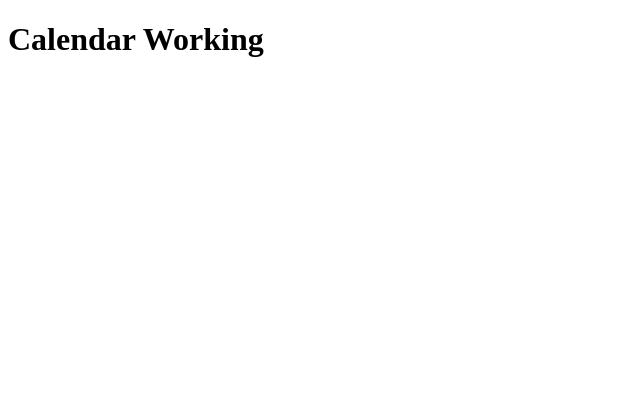
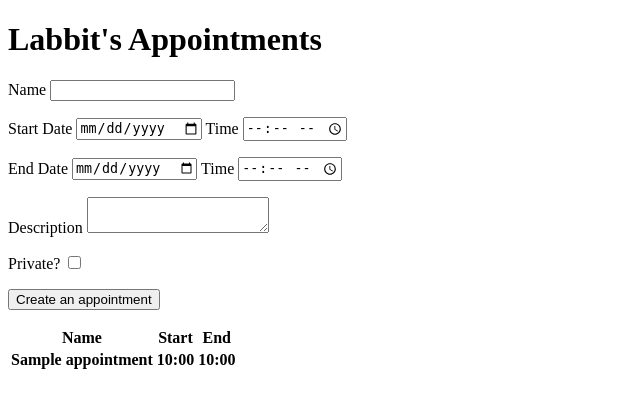
Before and after one commit to elabbit/calendarLP, a Flask app: page / in a window 1280 px wide. Shown: the top 408 px of the page, without its empty margins (0-640 px from the left). Run offline with Flask 2, Linux system fonts and the light colour scheme; a database or web service that is not in the repository returns one stand-in record (values such as "Sample title"); lists and menus that the app fills with data are empty; some libraries are stand-ins or nearby versions.

Commit message:
forms done

```diff
--- /dev/null
+++ b/app/forms.py
@@ -0,0 +1,16 @@
+from flask_wtf import FlaskForm
+from wtforms.validators import DataRequired
+from wtforms.fields import (
+    BooleanField, DateField, StringField, SubmitField, TextAreaField, TimeField
+)
+
+
+class AppointmentForm(FlaskForm):
+    name = StringField('Name', validators=[DataRequired()])
+    start_date = DateField('Start Date', validators=[DataRequired()])
+    start_time = TimeField('Time', validators=[DataRequired()])
+    end_date = DateField('End Date', validators=[DataRequired()])
+    end_time = TimeField('Time', validators=[DataRequired()])
+    description = TextAreaField("Description", validators=[DataRequired()])
+    private = BooleanField("Private?")
+    submit = SubmitField('Create an appointment')
--- a/app/routes.py
+++ b/app/routes.py
@@ -1,8 +1,44 @@
 from flask import Blueprint
-from flask import render_template
+from flask import (render_template, redirect)
+import os
+import psycopg2
+from app.forms import AppointmentForm
+from datetime import datetime
 
 bp = Blueprint("main", __name__, "/")
 
-@bp.route("/")
+CONNECTION_PARAMETERS = {
+    "user": os.environ.get("DB_USER"),
+    "password": os.environ.get("DB_PASS"),
+    "dbname": os.environ.get("DB_NAME"),
+    "host": os.environ.get("DB_HOST"),
+}
+
+
+@bp.route("/", methods=['GET', 'POST'])
 def main():
-    return render_template('main.html')
+    form = AppointmentForm()
+    if form.validate_on_submit():
+        with psycopg2.connect(**CONNECTION_PARAMETERS) as conn:
+            with conn.cursor() as curs:
+                curs.execute("""
+                            INSERT INTO appointments (name, start_datetime, end_datetime, description, private)
+                            VALUES (%(name)s, %(start_datetime)s, %(end_datetime)s, %(description)s, %(private)s)
+                            """,
+                            {
+                            'name': form.name.data,
+                            'start_datetime': datetime.combine(form.start_date.data, form.start_time.data),
+                            'end_datetime': datetime.combine(form.end_date.data, form.end_time.data),
+                            'description': form.description.data,
+                            'private': form.private.data
+                            })
+        return redirect('/')
+    with psycopg2.connect(**CONNECTION_PARAMETERS) as conn:
+        with conn.cursor() as curs:
+            curs.execute("""
+                        SELECT id, name, start_datetime, end_datetime
+                        FROM appointments
+                        ORDER BY start_datetime
+                        """)
+            rows = curs.fetchall()
+    return render_template('main.html', rows=rows, form=form)
--- a/app/templates/main.html
+++ b/app/templates/main.html
@@ -2,12 +2,58 @@
 <html>
 
 <head>
-    <title>Calendar</title>
+  <title>Calendar</title>
 </head>
 
 <body>
-    <h1>Calendar Working</h1>
+  <h1>Labbit's Appointments</h1>
 
+  <form action="" method="post" novalidate>
+    {{ form.csrf_token }}
+    <p>
+      {{ form.name.label }}
+      {{ form.name() }}
+    </p>
+    <p>
+      {{ form.start_date.label }}
+      {{ form.start_date() }}
+      {{ form.start_time.label }}
+      {{ form.start_time() }}
+    </p>
+    <p>
+      {{ form.end_date.label }}
+      {{ form.end_date() }}
+      {{ form.end_time.label }}
+      {{ form.end_time() }}
+    </p>
+    <p>
+      {{ form.description.label }}
+      {{ form.description() }}
+    </p>
+    <p>
+      {{ form.private.label }}
+      {{ form.private() }}
+    </p>
+    <p>{{ form.submit() }}</p>
+  </form>
+  <table>
+    <thead>
+      <tr>
+        <th>Name</th>
+        <th>Start</th>
+        <th>End</th>
+      </tr>
+    </thead>
+    <tbody>
+      {% for item in rows %}
+      <tr>
+        <th>{{item[1]}}</th>
+        <th>{{item[2].strftime("%H:%M")}}</th>
+        <th>{{item[3].strftime("%H:%M")}}</th>
+      </tr>
+      {% endfor %}
+    </tbody>
+  </table>
 </body>
 
 </html>
```
